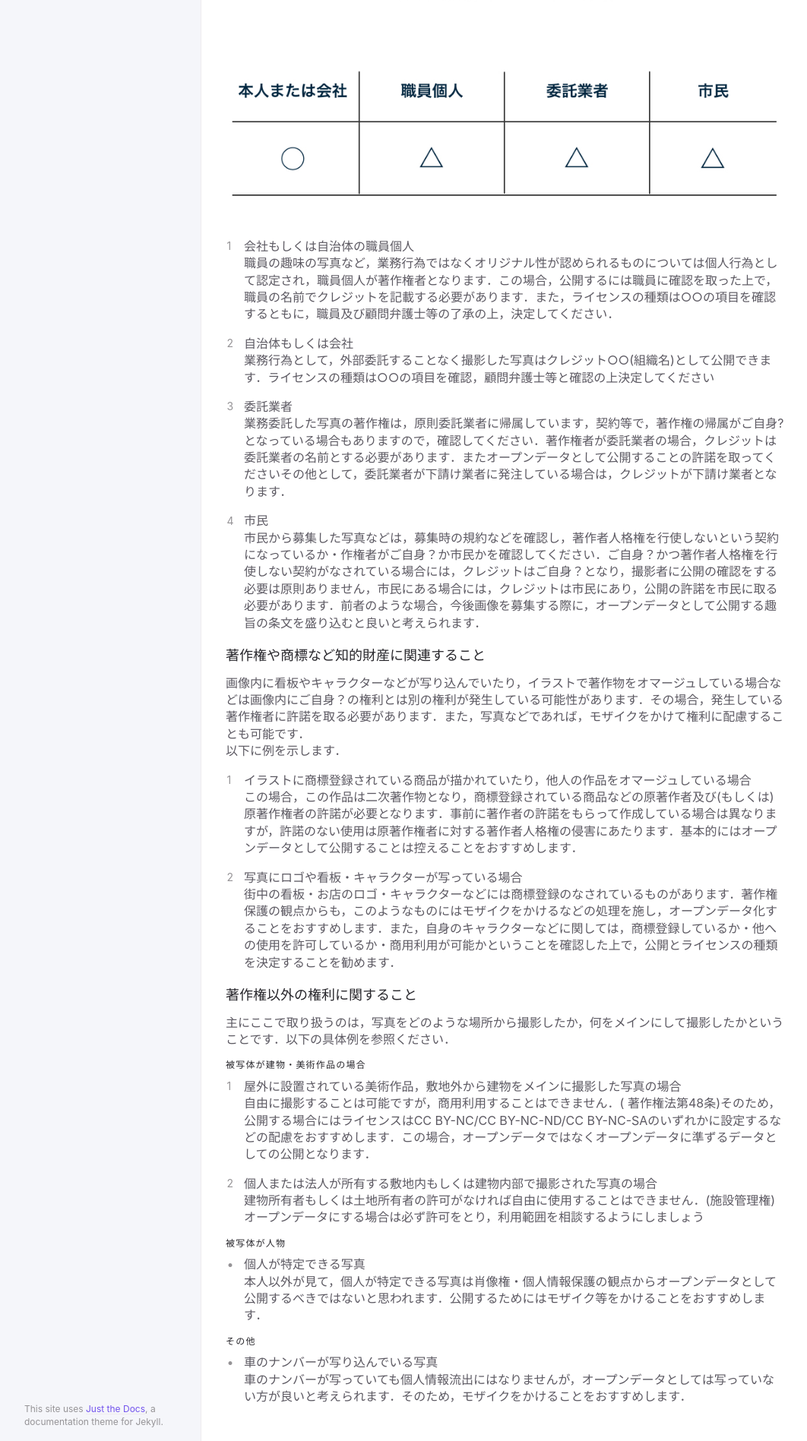
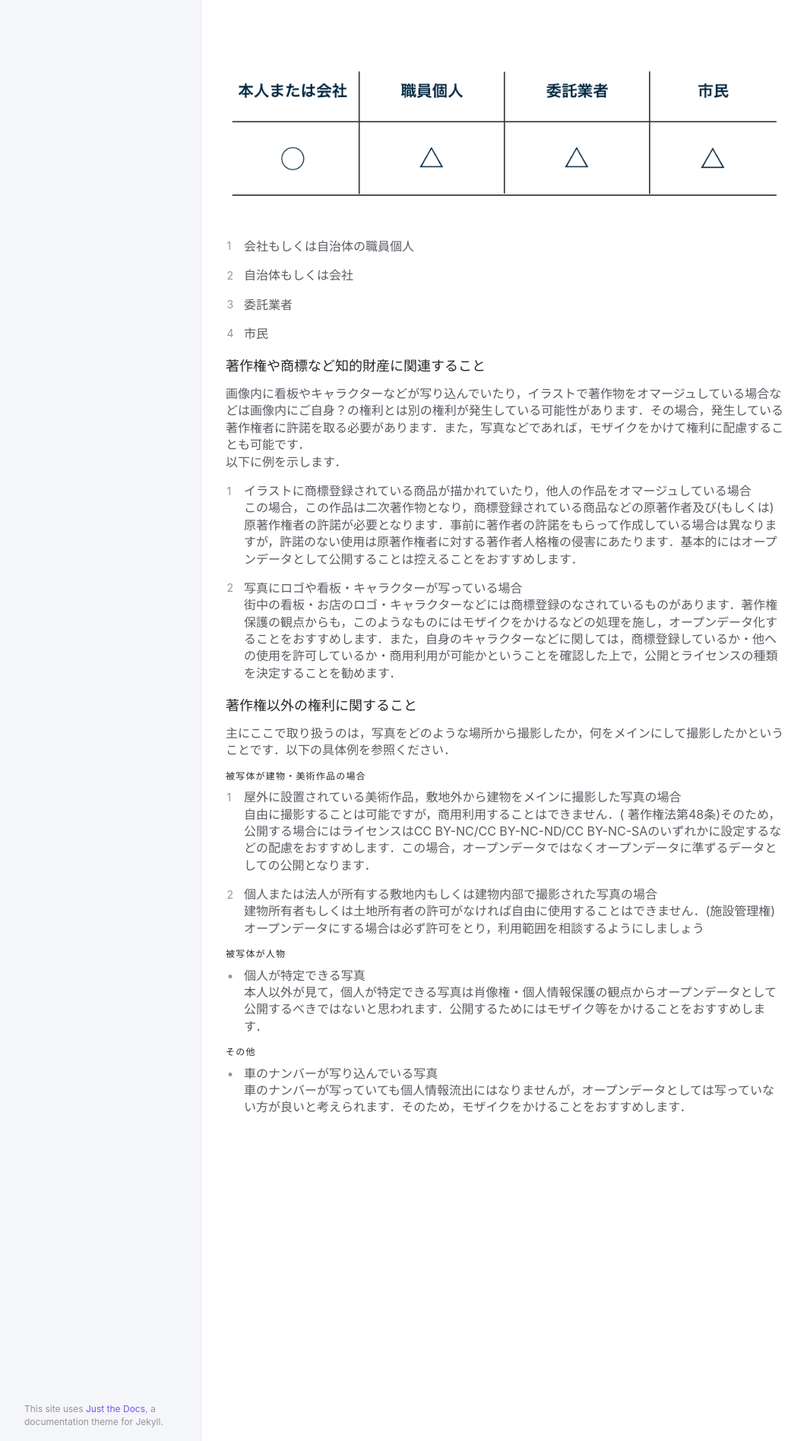
Before and after one commit to ayane0321/image-opendata-guide, a Jekyll site: the page built from docs/quick/already.md, in a window 1280 px wide. Shown: the part 673-2570 px from the top of the page at 76% size, without its empty margins (91-1153 px from the left). Built offline with Jekyll 4.4.1, drawn with Linux system fonts in a browser that asks for light colours.

Commit message:
change sentence

```diff
--- a/docs/quick/already.md
+++ b/docs/quick/already.md
@@ -30,16 +30,12 @@ nav_order: 2
 
 
 1. 会社もしくは自治体の職員個人
-職員の趣味の写真など，業務行為ではなくオリジナル性が認められるものについては個人行為として認定され，職員個人が著作権者となります．この場合，公開するには職員に確認を取った上で，職員の名前でクレジットを記載する必要があります．また，ライセンスの種類は○○の項目を確認するともに，職員及び顧問弁護士等の了承の上，決定してください．
 
 2. 自治体もしくは会社
-業務行為として，外部委託することなく撮影した写真はクレジット○○(組織名)として公開できます．ライセンスの種類は○○の項目を確認，顧問弁護士等と確認の上決定してください
 
 3. 委託業者
-業務委託した写真の著作権は，原則委託業者に帰属しています，契約等で，著作権の帰属がご自身?となっている場合もありますので，確認してください．著作権者が委託業者の場合，クレジットは委託業者の名前とする必要があります．またオープンデータとして公開することの許諾を取ってくださいその他として，委託業者が下請け業者に発注している場合は，クレジットが下請け業者となります．
 
 4. 市民
-市民から募集した写真などは，募集時の規約などを確認し，著作者人格権を行使しないという契約になっているか・作権者がご自身？か市民かを確認してください．ご自身？かつ著作者人格権を行使しない契約がなされている場合には，クレジットはご自身？となり，撮影者に公開の確認をする必要は原則ありません，市民にある場合には，クレジットは市民にあり，公開の許諾を市民に取る必要があります．前者のような場合，今後画像を募集する際に，オープンデータとして公開する趣旨の条文を盛り込むと良いと考えられます．
 
 ### 著作権や商標など知的財産に関連すること
 画像内に看板やキャラクターなどが写り込んでいたり，イラストで著作物をオマージュしている場合などは画像内にご自身？の権利とは別の権利が発生している可能性があります．その場合，発生している著作権者に許諾を取る必要があります．また，写真などであれば，モザイクをかけて権利に配慮することも可能です．
```
